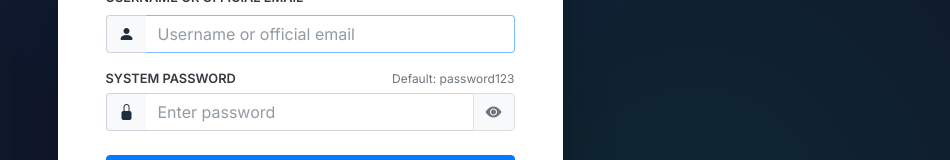
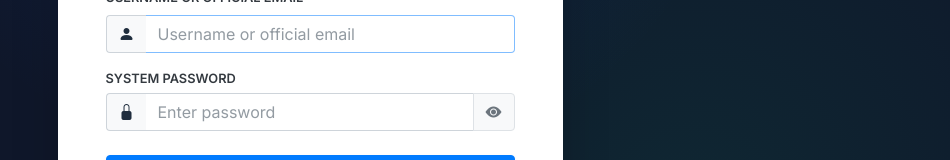
Before and after one commit to Muradamen/HR-TMIS-, a React (Vite) app: page / in a window 1280 px wide. Shown: the part 419-579 px from the top of the page, without its empty margins (330-1280 px from the left). Built offline with nearby package versions, Linux system fonts and the light colour scheme; no server answers.

Commit message:
security: remove default-password hint from login screen

```diff
--- a/src/components/auth/LoginPage.tsx
+++ b/src/components/auth/LoginPage.tsx
@@ -240,9 +240,6 @@ export const LoginPage: React.FC<LoginPageProps> = ({ onLoginSuccess }) => {
                   <label className="form-label fw-semibold text-dark small text-uppercase mb-0">
                     {t('auth.passwordLabel', 'System Password')}
                   </label>
-                  <small className="text-muted" style={{ fontSize: '0.75rem' }}>
-                    {t('auth.defaultHint', 'Default: password123')}
-                  </small>
                 </div>
                 <div className="input-group">
                   <span className="input-group-text bg-light text-muted border-end-0">
```
